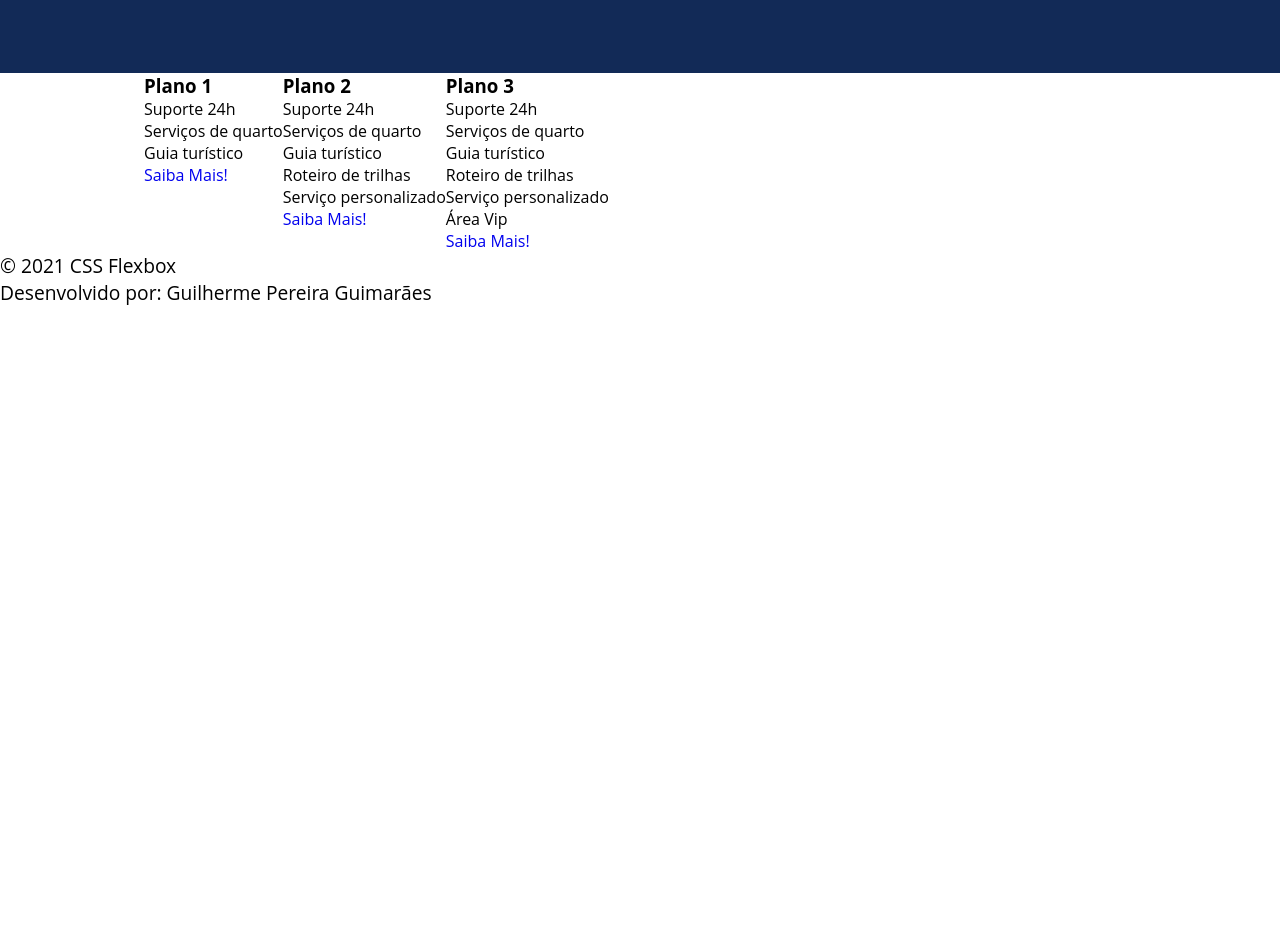
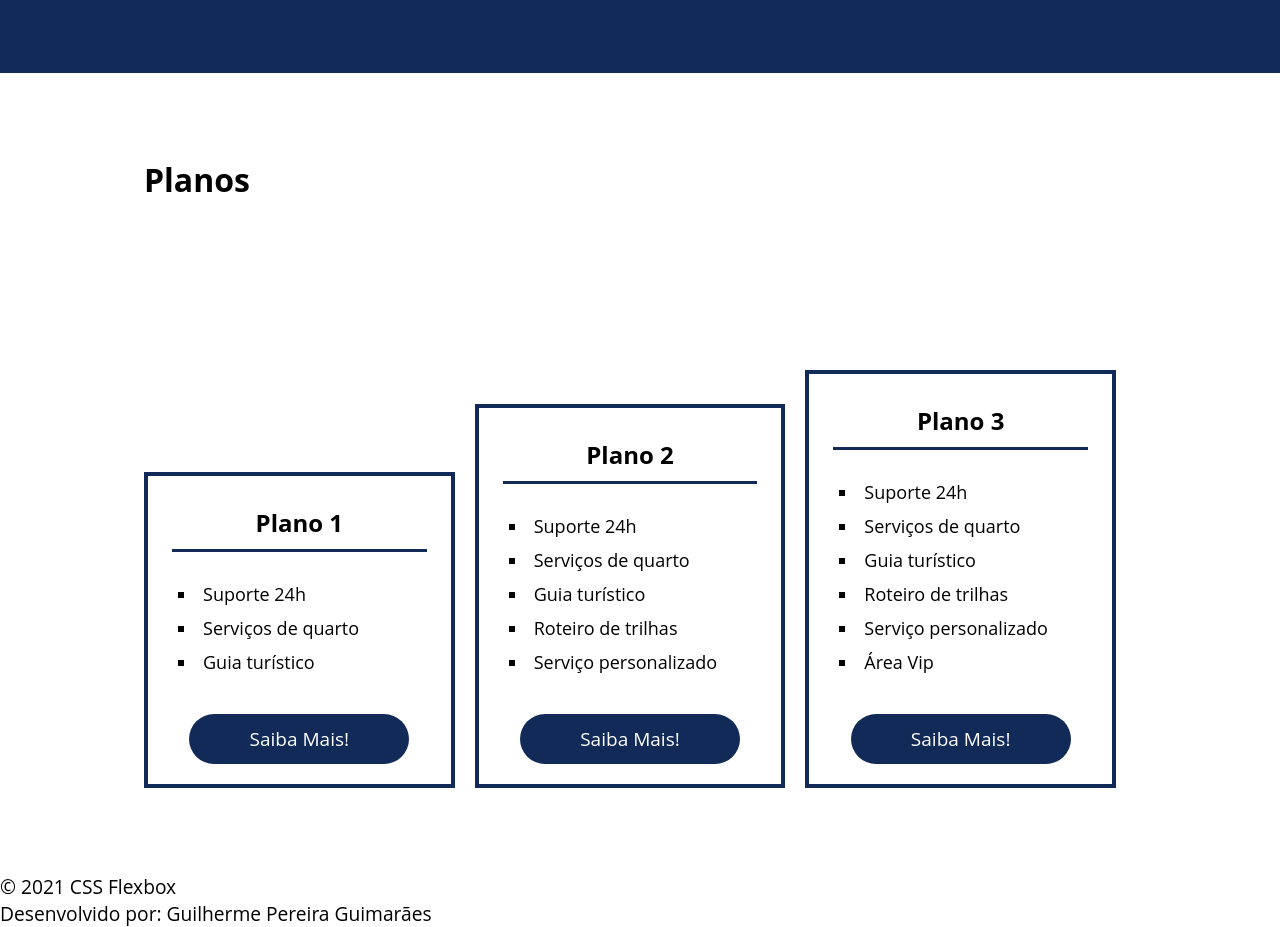
Before and after one commit to GuilhermePereiraGuimaraes/projetos-dio, a plain HTML site: page Modulo III - Flexbox/flex-projeto-2/index.html in a window 1280 px wide. Shown: the part 1640-2567 px from the top of the page. Before the commit the page ends 1946 px from the top, so only its background shows below. Drawn offline with Linux system fonts and the light colour scheme.

Commit message:
quase terminando

```diff
--- a/Modulo III - Flexbox/flex-projeto-2/index.html
+++ b/Modulo III - Flexbox/flex-projeto-2/index.html
@@ -24,7 +24,7 @@
         <div class="text-apresentation">
             <h1>Flex <br>Turismos</h1>
             <p>O melhor serviço para você!</p>
-            <a href="">Saiba Mais!</a>
+            <a href="" class="btn">Saiba Mais!</a>
         </div>
 
         <div>
@@ -71,19 +71,22 @@
         </div>
     </div>
 
-    <div class="flex-container">
-
+    <div class="flex-container" id="plans">
         <div>
+            <h2>Planos</h2>
+        </div>
+        <div class="list-plans">
+            <div class="item-plan">
                 <h3>Plano 1</h3>
                 <ul>
                     <li>Suporte 24h</li>
                     <li>Serviços de quarto</li>
                     <li>Guia turístico</li>
                 </ul>
-            <a href="#">Saiba Mais!</a>
+                <a href="#" class="btn">Saiba Mais!</a>
             </div>
 
-        <div>
+            <div class="item-plan">
                 <h3>Plano 2</h3>
                 <ul>
                     <li>Suporte 24h</li>
@@ -92,10 +95,10 @@
                     <li>Roteiro de trilhas</li>
                     <li>Serviço personalizado</li>
                 </ul>
-            <a href="#">Saiba Mais!</a>
+                <a href="#" class="btn">Saiba Mais!</a>
             </div>
 
-        <div>
+            <div class="item-plan">
                 <h3>Plano 3</h3>
                 <ul>
                     <li>Suporte 24h</li>
@@ -105,7 +108,8 @@
                     <li>Serviço personalizado</li>
                     <li>Área Vip</li>
                 </ul>
-            <a href="#">Saiba Mais!</a>
+                <a href="#" class="btn">Saiba Mais!</a>
+            </div>
         </div>
     </div>
 
--- a/Modulo III - Flexbox/flex-projeto-2/style.css
+++ b/Modulo III - Flexbox/flex-projeto-2/style.css
@@ -62,7 +62,7 @@ header .menu{
     font-size: 48px;
     margin-bottom: 10px;
 }
-.text-apresentation a{
+.btn{
     background-color: #122A57;
     color: white;
     border-radius: 30px;
@@ -155,3 +155,55 @@ header .menu{
     font-size: 14px;
     font-weight: 700;
 }
+
+#plans{
+    flex-direction: column;
+    min-height: 100vh;
+    justify-content: space-around;
+}
+#plans h2{
+    font-size: 32px;
+}
+.list-plans{
+    display: flex;
+    align-items: flex-end;
+}
+.list-plans .btn{
+    margin: auto;
+    margin-bottom: 10px;
+}
+.item-plan{
+    flex: 1;
+    border: 4px solid #122A57;
+    margin-right: 20px;
+    padding: 10px;
+    text-align: center;
+}
+.item-plan ul{
+    list-style-type: square;
+    list-style-position: inside;
+    margin-bottom: 10px;
+    padding: 20px;
+    display: flex;
+    flex-direction: column;
+    align-items: flex-start;
+}
+.item-plan ul li{
+    margin-bottom: 10px;
+    font-size: 18px;
+    flex: 1;
+}
+.item-plan h3{
+    font-size: 24px;
+    display: flex;
+    flex-direction: column;
+    margin-top: 20px;
+}
+.item-plan h3::after{
+    content: "";
+    background-color: #122A57;
+    width: 90%;
+    margin: auto;
+    height: 3px;
+    margin-block: 10px;
+}
```
Lines whose indentation alone changed are shown as unchanged.
